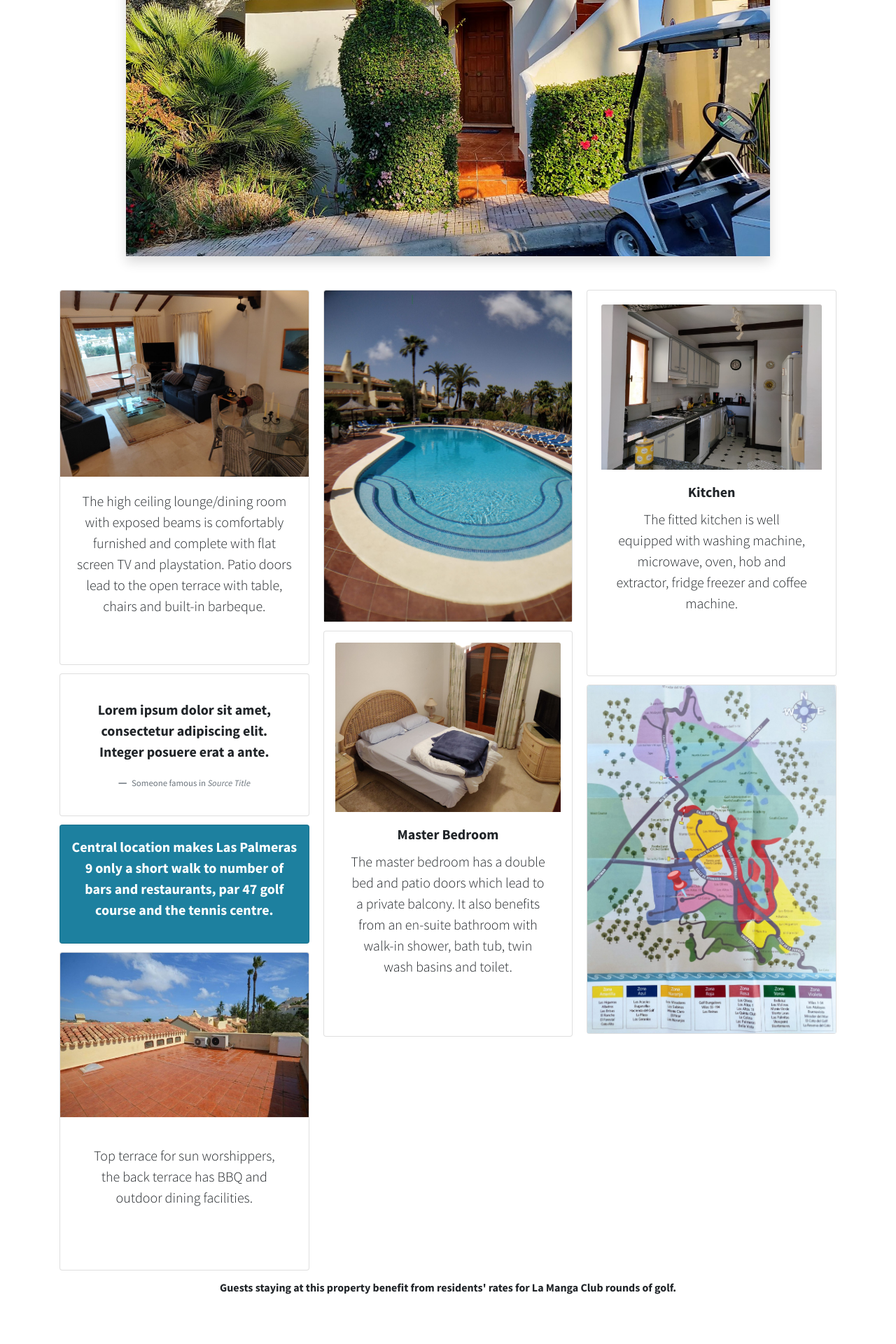
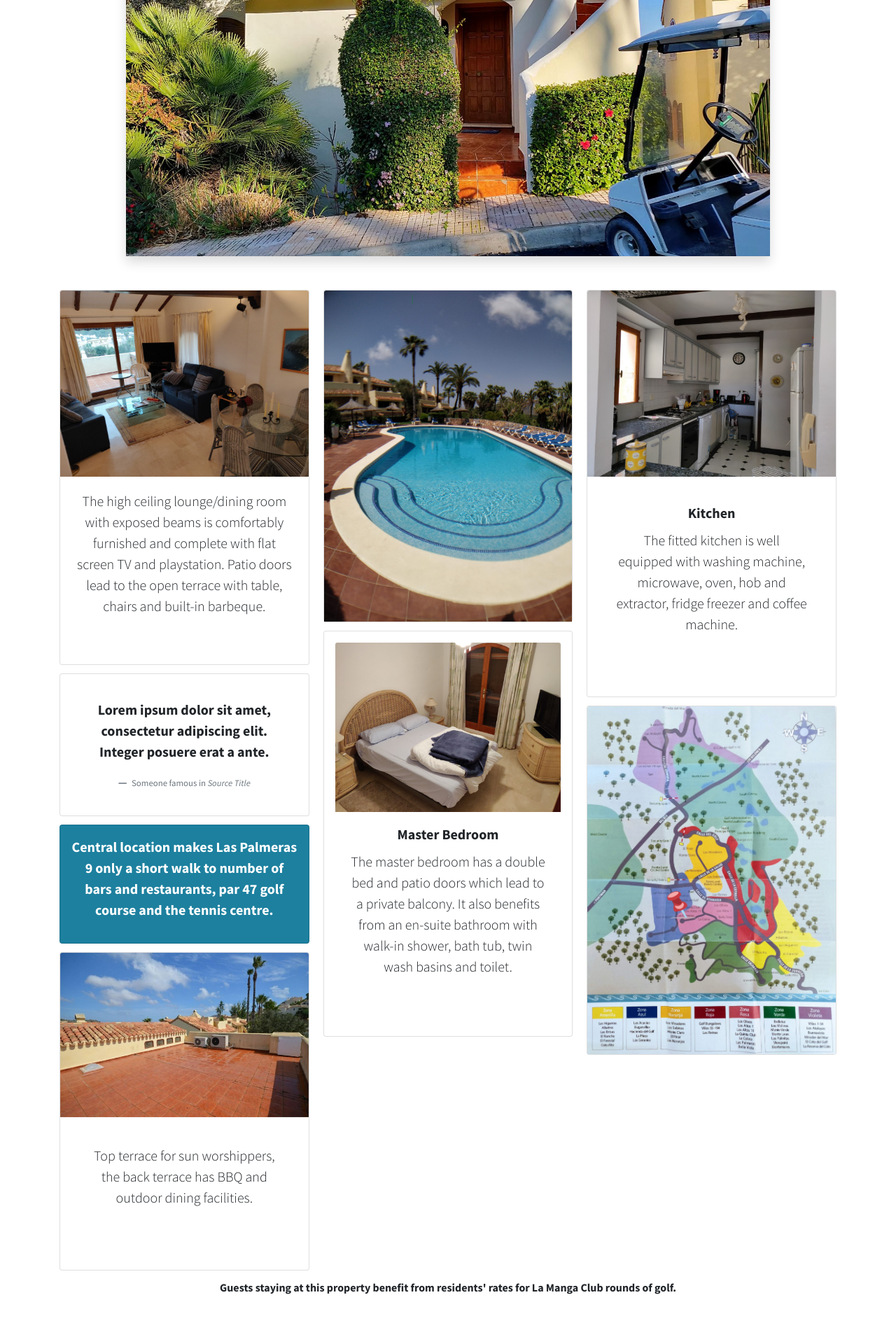
Before and after one commit to richsteer/richsteer.github.io, a Jekyll site: the page built from index.html, in a window 1280 px wide. Shown: the part 3296-5216 px from the top of the page at 70% size. Built offline with Jekyll 4.4.1, drawn with Linux system fonts in a browser that asks for light colours.

Commit message:
Update index.html

```diff
--- a/index.html
+++ b/index.html
@@ -158,14 +158,15 @@ title: Las Palameras 9
 
                       <div class="card p-3">
                         <img src="assets/img/la-manga-club-villa-las-palmeras-9-masterbedroom.jpg" class="card-img-top" alt="..">
-                                    <div class="card-body">
-                                        <h5 class="card-title">Master Bedroom</h5>
-                                        <p class="lead mb-5">The master bedroom has a double bed and patio doors which lead to a private balcony. It also benefits from an en-suite  bathroom with walk-in shower, bath tub, twin wash basins and toilet.</p>
-                                    </div>
+                        <div class="card-body">
+                            <h5 class="card-title">Master Bedroom</h5>
+                            <p class="lead mb-5">The master bedroom has a double bed and patio doors which lead to a private balcony. It also benefits from an en-suite  bathroom with walk-in shower, bath tub, twin wash basins and toilet.</p>
+                        </div>
                       </div>
+
                       <div class="card">
+                        <img src="assets/img/la-manga-club-villa-las-palmeras-9-kitchen.jpg" class="card-img-top" alt="..">
                         <div class="card-body">
-                            <img src="assets/img/la-manga-club-villa-las-palmeras-9-kitchen.jpg" class="card-img-top" alt="..">
                             <div class="card-body">
                                 <h5 class="card-title">Kitchen</h5>
                                 <p class="lead mb-5">The fitted kitchen is well equipped with washing machine, microwave, oven, hob and extractor, fridge freezer and coffee machine.</p>
```
